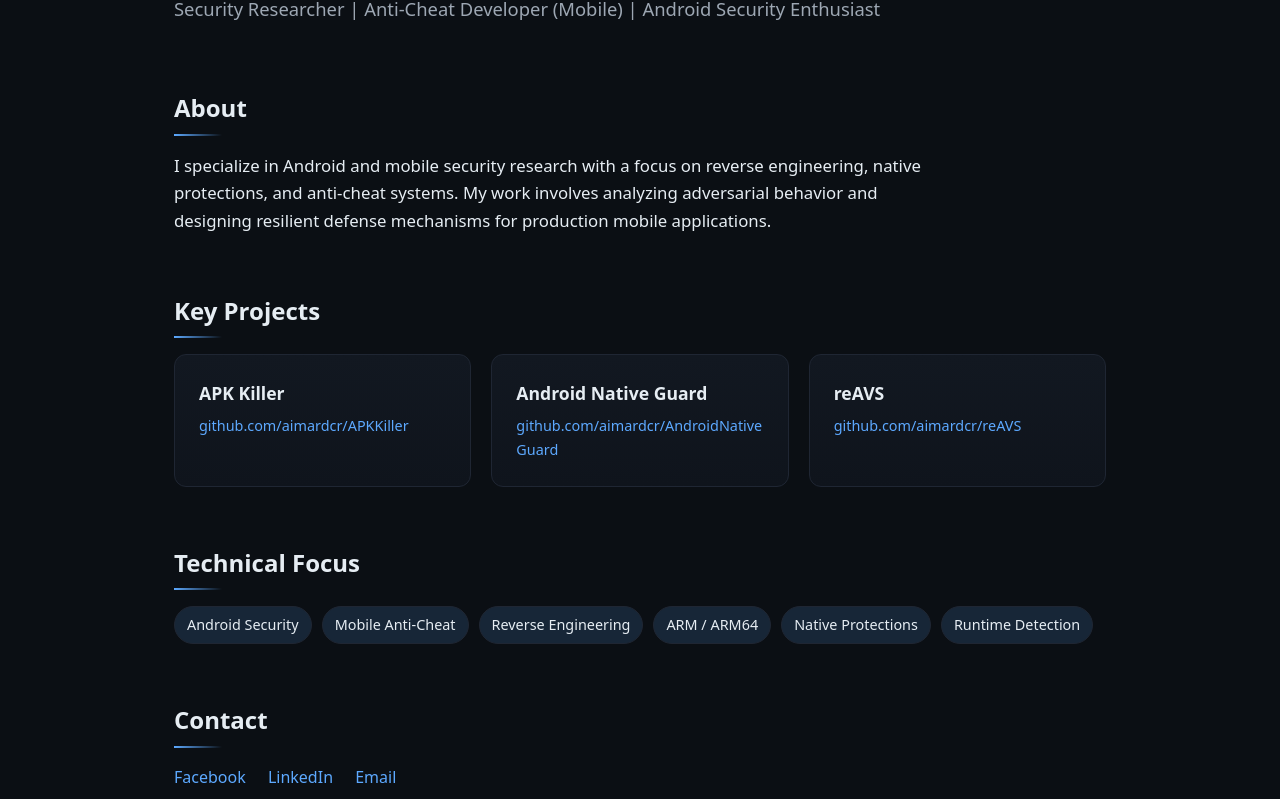
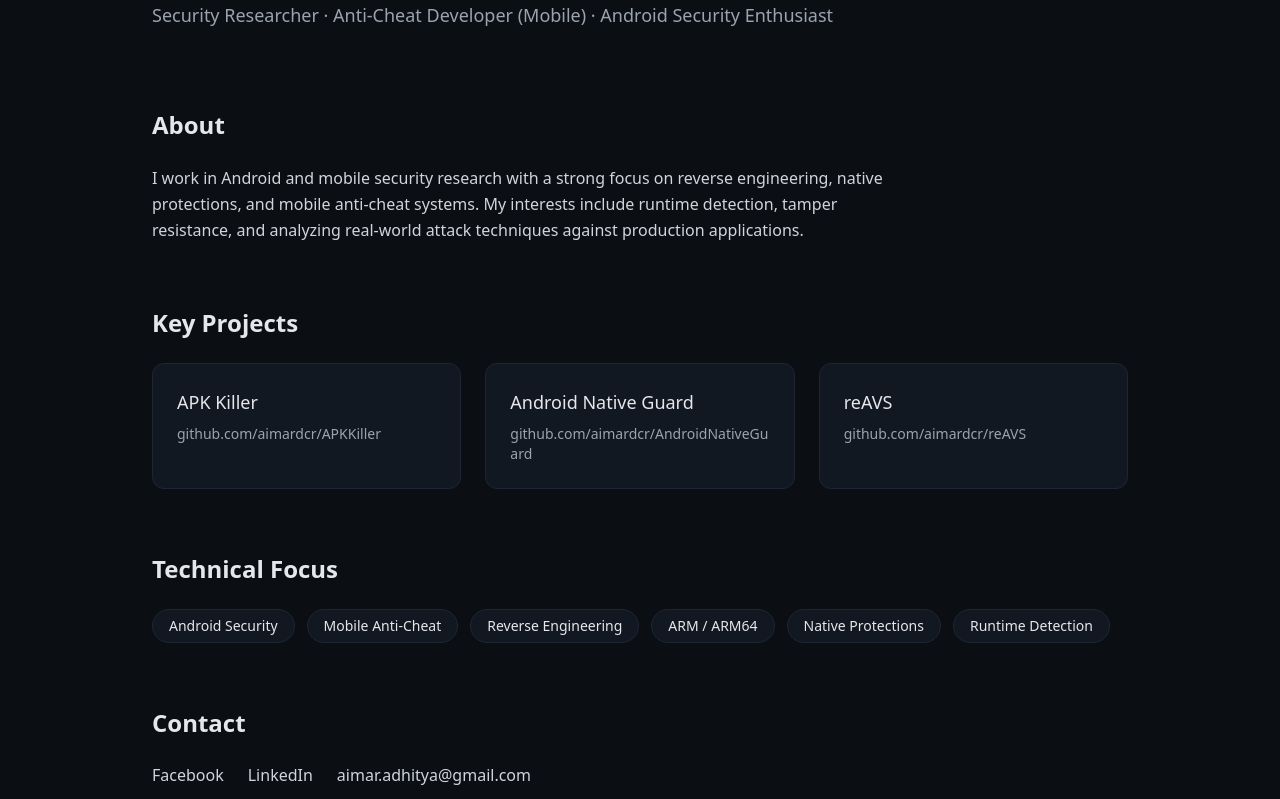
Before and after one commit to aimardcr/aimardcr.github.io, a plain HTML site: page index.html in a window 1280 px wide. Shown: the part 143-942 px from the top of the page. Drawn offline with nearby package versions, Linux system fonts and the light colour scheme.

Commit message:
Update page

```diff
--- a/index.html
+++ b/index.html
@@ -6,233 +6,133 @@
     <title>Aimar Sechan Adhitya</title>
     <meta name="description" content="Security Researcher, Mobile Anti-Cheat Developer, Android Security Enthusiast" />
 
-    <style>
-        :root {
-            --bg: #0b0f14;
-            --fg: #e6edf3;
-            --muted: #9da7b3;
-            --accent: #5da9ff;
-            --accent-soft: rgba(93, 169, 255, 0.15);
-            --card: #121821;
-            --border: #1f2633;
-        }
+    <!-- Tailwind CDN -->
+    <script src="https://cdn.tailwindcss.com"></script>
 
-        * {
-            box-sizing: border-box;
-        }
-
-        body {
-            margin: 0;
-            font-family: system-ui, -apple-system, BlinkMacSystemFont, "Segoe UI",
-                         Roboto, Ubuntu, sans-serif;
-            background: radial-gradient(1200px 600px at 10% -10%, #111a2b 0%, var(--bg) 40%);
-            color: var(--fg);
-            line-height: 1.65;
-        }
-
-        a {
-            color: var(--accent);
-            text-decoration: none;
-        }
-
-        a:hover {
-            text-decoration: underline;
-        }
-
-        .container {
-            max-width: 980px;
-            margin: 0 auto;
-            padding: 56px 24px 72px;
-        }
-
-        /* Header */
-        header {
-            margin-bottom: 64px;
-        }
-
-        h1 {
-            font-size: 2.6rem;
-            margin: 0 0 12px 0;
-            letter-spacing: -0.02em;
-        }
-
-        .role {
-            font-size: 1.15rem;
-            color: var(--muted);
-            max-width: 720px;
-        }
-
-        /* Section */
-        section {
-            margin-bottom: 56px;
-        }
-
-        h2 {
-            font-size: 1.5rem;
-            margin-bottom: 24px;
-            position: relative;
-        }
-
-        h2::after {
-            content: "";
-            position: absolute;
-            left: 0;
-            bottom: -8px;
-            width: 48px;
-            height: 2px;
-            background: linear-gradient(90deg, var(--accent), transparent);
-        }
-
-        /* Cards */
-        .card {
-            background: linear-gradient(180deg, var(--card), #0f141c);
-            border: 1px solid var(--border);
-            border-radius: 12px;
-            padding: 24px;
-            transition: transform 0.15s ease, border-color 0.15s ease;
-        }
-
-        .card:hover {
-            transform: translateY(-3px);
-            border-color: var(--accent);
-        }
-
-        .grid {
-            display: grid;
-            grid-template-columns: repeat(auto-fit, minmax(260px, 1fr));
-            gap: 20px;
-        }
-
-        .project-title {
-            font-size: 1.1rem;
-            font-weight: 600;
-            margin-bottom: 6px;
-        }
-
-        .project-link {
-            font-size: 0.9rem;
-            color: var(--muted);
-            word-break: break-word;
-        }
-
-        /* About */
-        .about {
-            max-width: 780px;
-            font-size: 1.05rem;
-        }
-
-        /* Skills */
-        .tags {
-            display: flex;
-            flex-wrap: wrap;
-            gap: 10px;
-        }
-
-        .tag {
-            padding: 6px 12px;
-            border-radius: 999px;
-            background: var(--accent-soft);
-            color: var(--fg);
-            font-size: 0.9rem;
-            border: 1px solid var(--border);
-        }
-
-        /* Contact */
-        .contact a {
-            display: inline-block;
-            margin-right: 18px;
-            font-weight: 500;
-        }
-
-        footer {
-            margin-top: 80px;
-            text-align: center;
-            font-size: 0.9rem;
-            color: var(--muted);
-        }
-
-        @media (max-width: 600px) {
-            h1 {
-                font-size: 2.1rem;
+    <script>
+        tailwind.config = {
+            theme: {
+                extend: {
+                    colors: {
+                        bg: "#0b0f14",
+                        card: "#121821",
+                        border: "#1f2633",
+                        accent: "#5da9ff"
                     }
                 }
-    </style>
+            }
+        }
+    </script>
 </head>
-<body>
-    <div class="container">
-        <header>
-            <h1>Aimar Sechan Adhitya</h1>
-            <div class="role">
-                Security Researcher | Anti-Cheat Developer (Mobile) | Android Security Enthusiast
-            </div>
+
+<body class="bg-bg text-gray-200 antialiased">
+    <main class="max-w-5xl mx-auto px-6 py-20">
+
+        <!-- Header -->
+        <header class="mb-20">
+            <h1 class="text-4xl md:text-5xl font-semibold tracking-tight">
+                Aimar Sechan Adhitya
+            </h1>
+            <p class="mt-4 text-lg text-gray-400 max-w-3xl">
+                Security Researcher · Anti-Cheat Developer (Mobile) · Android Security Enthusiast
+            </p>
         </header>
 
-        <section>
-            <h2>About</h2>
-            <p class="about">
-                I specialize in Android and mobile security research with a focus on
-                reverse engineering, native protections, and anti-cheat systems.
-                My work involves analyzing adversarial behavior and designing
-                resilient defense mechanisms for production mobile applications.
+        <!-- About -->
+        <section class="mb-16">
+            <h2 class="text-2xl font-semibold mb-6">About</h2>
+            <p class="text-gray-300 max-w-3xl leading-relaxed">
+                I work in Android and mobile security research with a strong focus on
+                reverse engineering, native protections, and mobile anti-cheat systems.
+                My interests include runtime detection, tamper resistance, and analyzing
+                real-world attack techniques against production applications.
             </p>
         </section>
 
-        <section>
-            <h2>Key Projects</h2>
-            <div class="grid">
-                <div class="card">
-                    <div class="project-title">APK Killer</div>
-                    <div class="project-link">
-                        <a href="https://github.com/aimardcr/APKKiller" target="_blank">
+        <!-- Projects -->
+        <section class="mb-16">
+            <h2 class="text-2xl font-semibold mb-6">Key Projects</h2>
+
+            <div class="grid grid-cols-1 md:grid-cols-2 lg:grid-cols-3 gap-6">
+                <a href="https://github.com/aimardcr/APKKiller" target="_blank"
+                   class="block bg-card border border-border rounded-xl p-6
+                          hover:border-accent transition">
+                    <h3 class="text-lg font-medium mb-2">APK Killer</h3>
+                    <p class="text-sm text-gray-400 break-all">
                         github.com/aimardcr/APKKiller
+                    </p>
                 </a>
-                    </div>
-                </div>
 
-                <div class="card">
-                    <div class="project-title">Android Native Guard</div>
-                    <div class="project-link">
-                        <a href="https://github.com/aimardcr/AndroidNativeGuard" target="_blank">
+                <a href="https://github.com/aimardcr/AndroidNativeGuard" target="_blank"
+                   class="block bg-card border border-border rounded-xl p-6
+                          hover:border-accent transition">
+                    <h3 class="text-lg font-medium mb-2">Android Native Guard</h3>
+                    <p class="text-sm text-gray-400 break-all">
                         github.com/aimardcr/AndroidNativeGuard
+                    </p>
                 </a>
-                    </div>
-                </div>
 
-                <div class="card">
-                    <div class="project-title">reAVS</div>
-                    <div class="project-link">
-                        <a href="https://github.com/aimardcr/reAVS" target="_blank">
+                <a href="https://github.com/aimardcr/reAVS" target="_blank"
+                   class="block bg-card border border-border rounded-xl p-6
+                          hover:border-accent transition">
+                    <h3 class="text-lg font-medium mb-2">reAVS</h3>
+                    <p class="text-sm text-gray-400 break-all">
                         github.com/aimardcr/reAVS
+                    </p>
                 </a>
-                    </div>
-                </div>
             </div>
         </section>
 
-        <section>
-            <h2>Technical Focus</h2>
-            <div class="tags">
-                <span class="tag">Android Security</span>
-                <span class="tag">Mobile Anti-Cheat</span>
-                <span class="tag">Reverse Engineering</span>
-                <span class="tag">ARM / ARM64</span>
-                <span class="tag">Native Protections</span>
-                <span class="tag">Runtime Detection</span>
+        <!-- Focus -->
+        <section class="mb-16">
+            <h2 class="text-2xl font-semibold mb-6">Technical Focus</h2>
+
+            <div class="flex flex-wrap gap-3">
+                <span class="px-4 py-1.5 rounded-full bg-card border border-border text-sm">
+                    Android Security
+                </span>
+                <span class="px-4 py-1.5 rounded-full bg-card border border-border text-sm">
+                    Mobile Anti-Cheat
+                </span>
+                <span class="px-4 py-1.5 rounded-full bg-card border border-border text-sm">
+                    Reverse Engineering
+                </span>
+                <span class="px-4 py-1.5 rounded-full bg-card border border-border text-sm">
+                    ARM / ARM64
+                </span>
+                <span class="px-4 py-1.5 rounded-full bg-card border border-border text-sm">
+                    Native Protections
+                </span>
+                <span class="px-4 py-1.5 rounded-full bg-card border border-border text-sm">
+                    Runtime Detection
+                </span>
             </div>
         </section>
 
+        <!-- Contact -->
         <section>
-            <h2>Contact</h2>
-            <div class="contact">
-                <a href="https://www.facebook.com/aimardcr/" target="_blank">Facebook</a>
-                <a href="https://www.linkedin.com/in/aimardcr/" target="_blank">LinkedIn</a>
-                <a href="mailto:aimar.adhitya@gmail.com">Email</a>
+            <h2 class="text-2xl font-semibold mb-6">Contact</h2>
+            <div class="flex flex-wrap gap-6 text-gray-300">
+                <a href="https://www.facebook.com/aimardcr/" target="_blank"
+                   class="hover:text-accent transition">
+                    Facebook
+                </a>
+                <a href="https://www.linkedin.com/in/aimardcr/" target="_blank"
+                   class="hover:text-accent transition">
+                    LinkedIn
+                </a>
+                <a href="mailto:aimar.adhitya@gmail.com"
+                   class="hover:text-accent transition">
+                    aimar.adhitya@gmail.com
+                </a>
             </div>
         </section>
 
-        <footer>
+        <!-- Footer -->
+        <footer class="mt-24 text-center text-sm text-gray-500">
             © 2026 Aimar Sechan Adhitya
         </footer>
-    </div>
+
+    </main>
 </body>
 </html>
```
Lines whose indentation alone changed are shown as unchanged.
